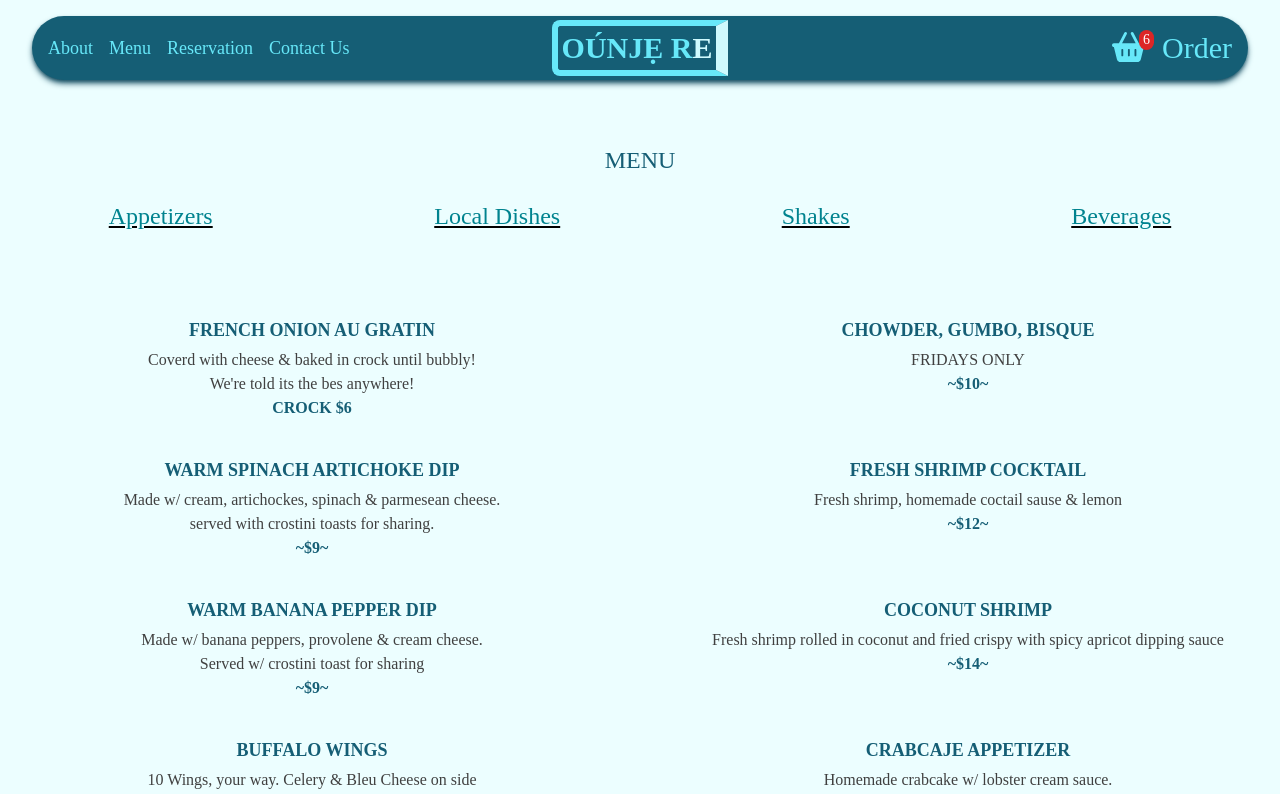
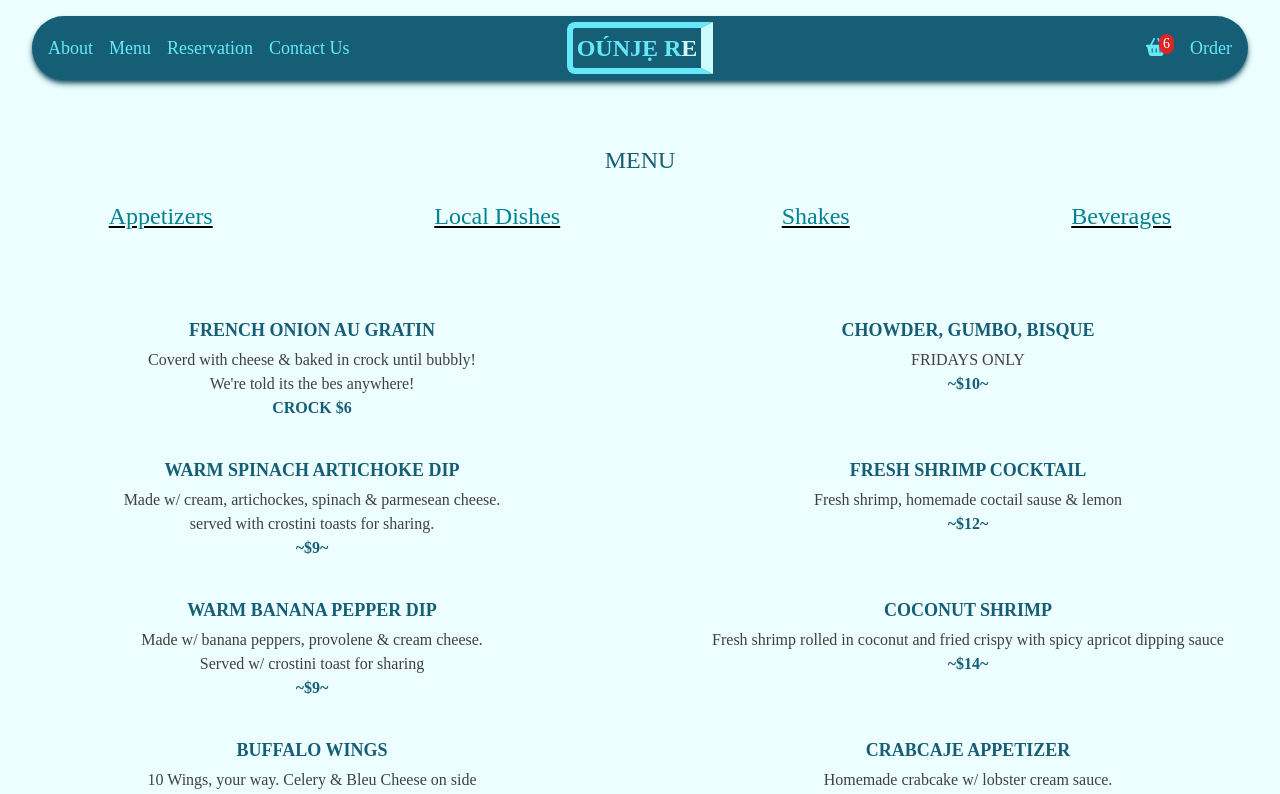
Before and after one commit to Quadri-Ian/ounje-re, a Next.js app: page /Menu in a window 1280 px wide. Shown: the top 794 px of the page. Built offline with nearby package versions, Linux system fonts and the light colour scheme.

Commit message:
sixth commit

```diff
--- a/src/components/Navbar/index.js
+++ b/src/components/Navbar/index.js
@@ -96,7 +96,7 @@ const Navbar = () => {
                       {/* Logo */}
                 <div className="flex lm:flex-1 justify-center text-center items-center">
                     <Link href="/">
-                    <h1 className="text-lg md:text-3xl text-cyan-300 lg:p-2 p-1 border-2 border-r-8 border-cyan-300 border-r-cyan-100 lm:border-[6px] lm:border-r-[12px] rounded-l-lg lg:text-4xl font-bold">
+                    <h1 className="text-lg md:text-2xl text-cyan-300 lg:p-2 p-1 border-2 border-r-8 border-cyan-300 border-r-cyan-100 lm:border-[6px] lm:border-r-[12px] rounded-l-lg lg:text-4xl font-bold">
                     OÚNJẸ R<span className="text-cyan-100">E</span>
                     </h1>
                     </Link>
@@ -104,7 +104,7 @@ const Navbar = () => {
                 </div>
 
                 {/* Order Now */}
-                <div className="hidden flex-1 lm:flex lm:text-3xl text-cyan-300 items-center justify-end gap-x-4">
+                <div className="hidden flex-1 lm:flex text-lg lg:text-2xl text-cyan-300 items-center justify-end gap-x-6">
                   <div className="relative">
                     <FontAwesomeIcon icon={faShoppingBasket}/>
                     <p className="rounded-full bg-red-600 text-white text-sm items-center text-center absolute z-10 -right-2 top-0 px-1">6</p>
```
